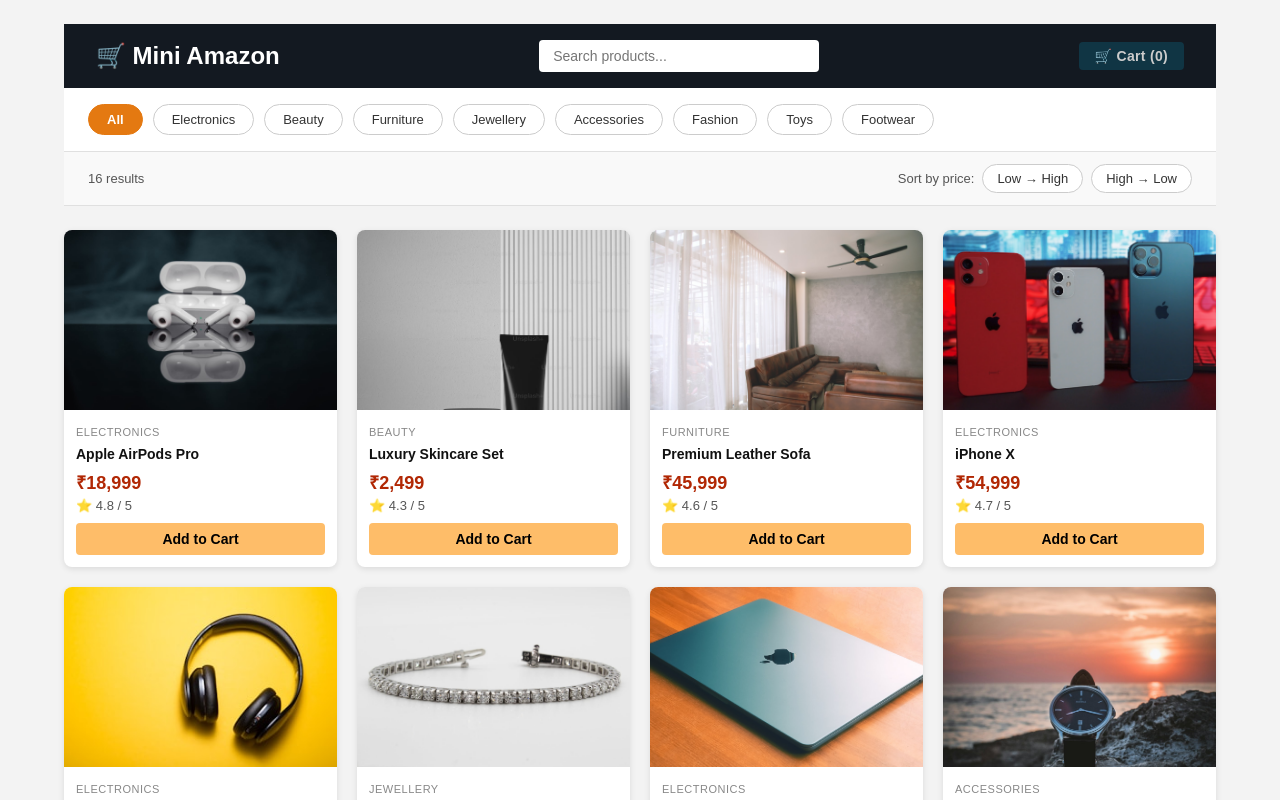
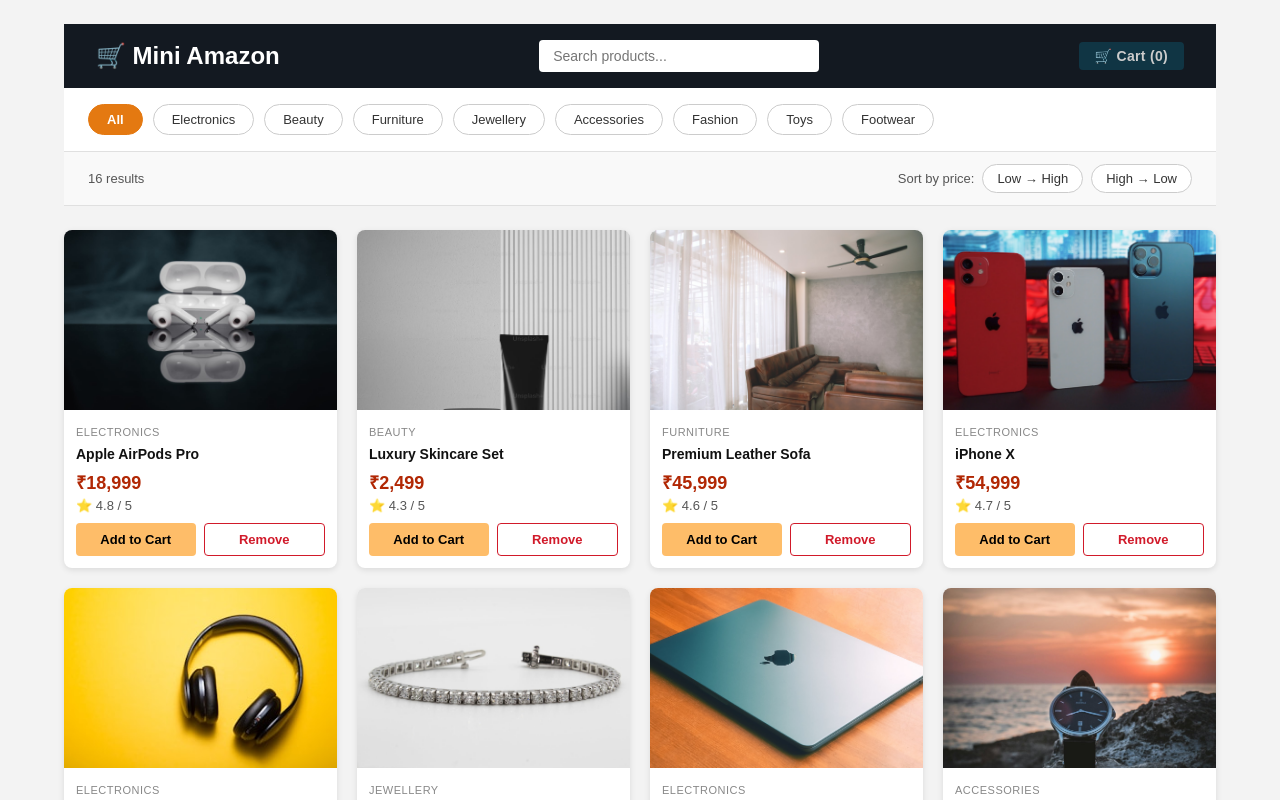
Before and after one commit to harshith1-none/mini-amazon-clone, a React (Vite) app: page / in a window 1280 px wide. Shown: the top 800 px of the page. Built offline with nearby package versions, Linux system fonts and the light colour scheme.

Commit message:
Day 8: Add and Remove from Cart buttons with count guard against negative values

```diff
--- a/src/App.css
+++ b/src/App.css
@@ -150,7 +150,7 @@
   border: none;
 }
 
-.add-to-cart-btn {
+/* .add-to-cart-btn {
   margin-top: 10px;
   width: 100%;
   padding: 8px 0;
@@ -165,7 +165,7 @@
 
 .add-to-cart-btn:hover {
   background: #f3a847;
-}
+} */
 
 /* day 4 step 3 */
 
@@ -255,3 +255,45 @@
   font-weight: bold;
 }
 /* day 7 step 3 */
+
+/* day 8 step 4 */
+.cart-actions {
+  display: flex;
+  gap: 8px;
+  margin-top: 10px;
+}
+
+.add-to-cart-btn {
+  flex: 1;
+  padding: 8px 0;
+  background: #febd69;
+  border: none;
+  border-radius: 4px;
+  font-size: 13px;
+  font-weight: bold;
+  cursor: pointer;
+  transition: background 0.2s;
+}
+
+.add-to-cart-btn:hover {
+  background: #f3a847;
+}
+
+.remove-from-cart-btn {
+  flex: 1;
+  padding: 8px 0;
+  background: white;
+  border: 1px solid #d11a2a;
+  color: #d11a2a;
+  border-radius: 4px;
+  font-size: 13px;
+  font-weight: bold;
+  cursor: pointer;
+  transition: all 0.2s;
+}
+
+.remove-from-cart-btn:hover {
+  background: #d11a2a;
+  color: white;
+}
+/* day 8 step 4 */
--- a/src/App.jsx
+++ b/src/App.jsx
@@ -1,4 +1,4 @@
-//day 7 step 1
+//day 8 step 1
 
 import { useState } from 'react';
 import { Routes, Route } from 'react-router-dom';
@@ -36,6 +36,10 @@
     setCartCount(cartCount + 1);
   }
 
+  function handleRemoveFromCart() {
+    setCartCount((prev) => (prev > 0 ? prev - 1 : 0));
+  }
+
   return (
     <Routes>
       <Route path="/" element={
@@ -58,13 +62,9 @@
             {filtered.map((product) => (
               <ProductCard
                 key={product.id}
-                id={product.id}
-                name={product.name}
-                price={product.price}
-                rating={product.rating}
-                category={product.category}
-                image={product.image}
+                product={product}
                 onAddToCart={handleAddToCart}
+                onRemoveFromCart={handleRemoveFromCart}
               />
             ))}
             {filtered.length === 0 && (
@@ -73,11 +73,16 @@
           </div>
         </div>
       } />
-      <Route path="/product/:id" element={<ProductDetail />} />
+      <Route path="/product/:id" element={
+        <ProductDetail
+          onAddToCart={handleAddToCart}
+          onRemoveFromCart={handleRemoveFromCart}
+        />
+      } />
     </Routes>
   );
 }
 
 export default App;
 
-//day 7 step 1
+//day 8 step 1
--- a/src/components/ProductCard.jsx
+++ b/src/components/ProductCard.jsx
@@ -1,9 +1,10 @@
-// day 5/step 7
+// day 8/step 2
 
 import { useNavigate } from 'react-router-dom';
 
-function ProductCard({ id, name, price, rating, category, image, onAddToCart }) {
+function ProductCard({ product, onAddToCart, onRemoveFromCart }) {
   const navigate = useNavigate();
+  const { id, name, price, rating, category, image } = product;
 
   return (
     <div className="product-card" onClick={() => navigate(`/product/${id}`)}>
@@ -15,6 +16,8 @@
         <h3>{name}</h3>
         <p className="price">₹{price.toLocaleString('en-IN')}</p>
         <p className="rating">⭐ {rating} / 5</p>
+
+        <div className="cart-actions">
           <button
             className="add-to-cart-btn"
             onClick={(e) => {
@@ -24,6 +27,16 @@
           >
             Add to Cart
           </button>
+          <button
+            className="remove-from-cart-btn"
+            onClick={(e) => {
+              e.stopPropagation();
+              onRemoveFromCart();
+            }}
+          >
+            Remove
+          </button>
+        </div>
       </div>
     </div>
   );
@@ -31,4 +44,4 @@
 
 export default ProductCard;
 
-// day 5/step 7
+// day 8/step 2
--- a/src/pages/ProductDetail.jsx
+++ b/src/pages/ProductDetail.jsx
@@ -1,10 +1,9 @@
-// day 5 step 4
-import { useParams } from 'react-router-dom';
-import { useNavigate } from 'react-router-dom';
+// day 8 step 3
+import { useParams, useNavigate } from 'react-router-dom';
 import products from '../data/products';
 import './ProductDetail.css';
 
-function ProductDetail() {
+function ProductDetail({ onAddToCart, onRemoveFromCart }) {
   const { id } = useParams();
   const navigate = useNavigate();
 
@@ -27,7 +26,15 @@
           <p className="detail-price">₹{product.price.toLocaleString('en-IN')}</p>
           <p className="detail-rating">⭐ {product.rating} / 5</p>
           <p className="detail-description">{product.description}</p>
-          <button className="add-to-cart-btn">Add to Cart</button>
+
+          <div className="cart-actions">
+            <button className="add-to-cart-btn" onClick={onAddToCart}>
+              Add to Cart
+            </button>
+            <button className="remove-from-cart-btn" onClick={onRemoveFromCart}>
+              Remove
+            </button>
+          </div>
         </div>
       </div>
     </div>
@@ -35,4 +42,4 @@
 }
 
 export default ProductDetail;
-//day 5 step 4
+//day 8 step 3
```
Lines whose indentation alone changed are shown as unchanged.
